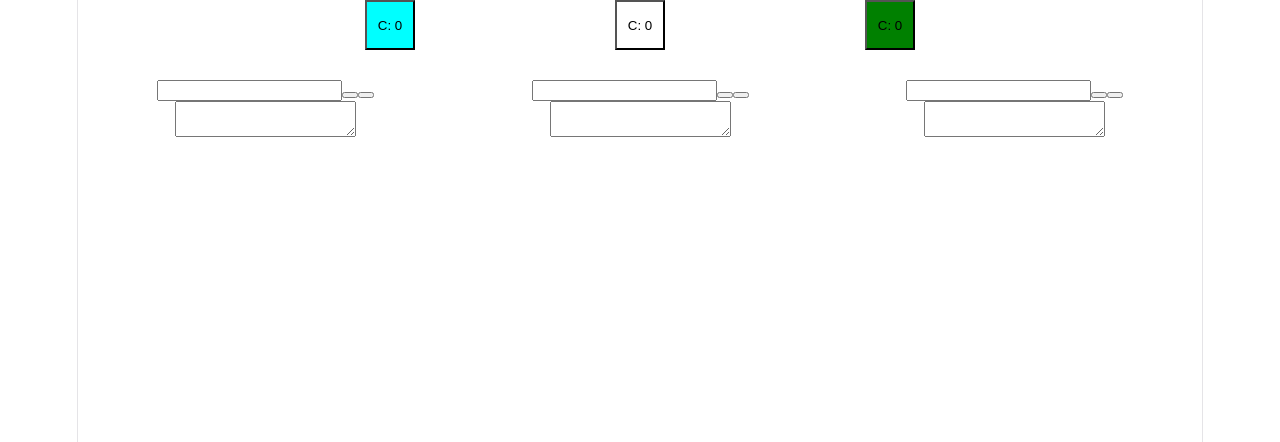
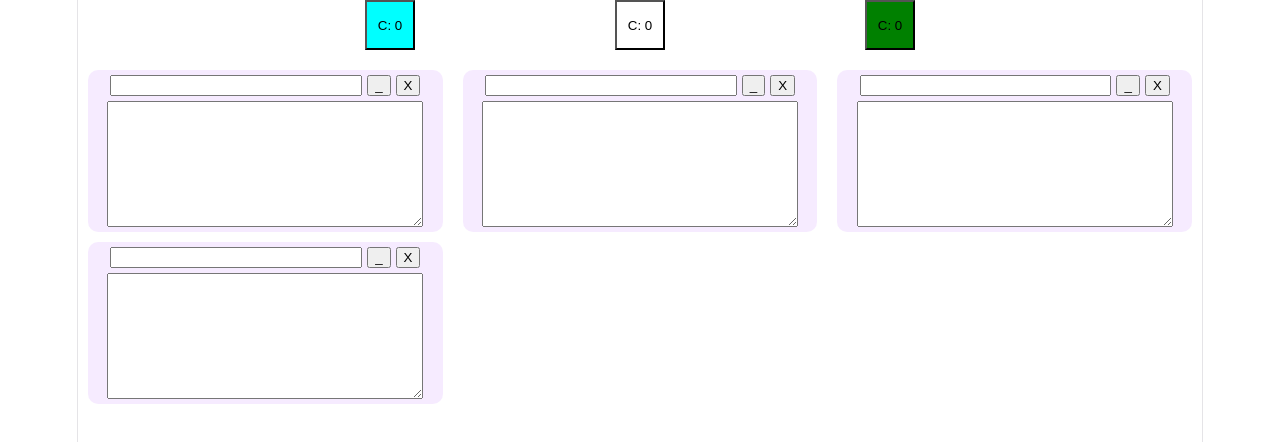
Before and after one commit to Tias-dev/frontend-labs, a website built with Vite: page dashboard-site/index.html in a window 1280 px wide. Shown: the top 442 px of the page. Built offline with nearby package versions, Linux system fonts and the light colour scheme.

Commit message:
add style for note widget

```diff
--- a/dashboard-site/src/core/views/button.ts
+++ b/dashboard-site/src/core/views/button.ts
@@ -4,11 +4,13 @@ import { ViewBase } from "./view_base";
 export class ButtonView extends ViewBase {
   private _handlers: (() => void)[] = [];
   protected _name: string;
+  protected _text: string;
 
-  constructor(id: number, name: string) {
+  constructor(id: number, name: string, text: string = "") {
     super(id, "button");
 
     this._name = name;
+    this._text = text;
 
     this.addEffect(new Effect(`button-${name}`));
   }
@@ -30,6 +32,7 @@ export class ButtonView extends ViewBase {
 
     result.setAttribute("type", "button");
     result.addEventListener("click", (e: Event) => this.onClick(e));
+    result.append(this._text);
 
     return result;
   }
--- a/dashboard-site/src/core/views/view_base.ts
+++ b/dashboard-site/src/core/views/view_base.ts
@@ -31,7 +31,7 @@ export class ViewBase implements Renderable {
     return this._base_element;
   }
 
-  protected addEffect(effect: Effect): void {
+  addEffect(effect: Effect): void {
     for (let i = 0; i < this._effects.length; ++i) {
       if (this._effects[i].id() == effect.id()) {
         return;
@@ -47,7 +47,7 @@ export class ViewBase implements Renderable {
     }
   }
 
-  protected removeEffect(effect: Effect): void {
+  removeEffect(effect: Effect): void {
     let new_effects: Effect[] = [];
     for (let i = 0; i < this._effects.length; ++i) {
       if (this._effects[i] == effect) {
--- a/dashboard-site/src/core/views/widget_topbar.ts
+++ b/dashboard-site/src/core/views/widget_topbar.ts
@@ -12,12 +12,14 @@ export class WidgetTopBarView extends ViewBase {
   constructor(id: number) {
     super(id, "div");
     this._label = new LabelView(GetId());
-    this._collapse_button = new ButtonView(GetId(), "collapse-button");
-    this._close_button = new ButtonView(GetId(), "close-button");
+    this._collapse_button = new ButtonView(GetId(), "collapse-button", "_");
+    this._close_button = new ButtonView(GetId(), "close-button", "X");
 
     this.addChild(this._label);
     this.addChild(this._collapse_button);
     this.addChild(this._close_button);
+
+    this._label.addEffect(new Effect("topbar-label"));
 
     this.addEffect(new Effect("topbar"));
   }
--- a/dashboard-site/src/core/widgets/note.ts
+++ b/dashboard-site/src/core/widgets/note.ts
@@ -1,3 +1,4 @@
+import { Effect } from "../effect";
 import { GetId } from "../id";
 import { TextView } from "../views/text";
 import { Widget } from "./widget";
@@ -9,6 +10,7 @@ export class Note extends Widget {
     const content = new TextView(GetId());
     super(id, content);
 
+    content.addEffect(new Effect("note-content"));
     content.addInputChangeHandler((new_text: string) => {
       this._text = new_text;
     });
--- a/dashboard-site/src/main.ts
+++ b/dashboard-site/src/main.ts
@@ -21,8 +21,10 @@ let toolbar = new ToolBarView(GetId(), [
 let note1 = new Note(GetId());
 let note2 = new Note(GetId());
 let note3 = new Note(GetId());
+let note4 = new Note(GetId());
 
 dashboard.addColumnWidget(0, note1);
+dashboard.addColumnWidget(0, note4);
 dashboard.addColumnWidget(1, note2);
 dashboard.addColumnWidget(2, note3);
 
--- a/dashboard-site/src/style.css
+++ b/dashboard-site/src/style.css
@@ -295,17 +295,6 @@ code {
   }
 }
 
-.dashboard {
-  display: flex;
-  width: 100%;
-  min-height: 100px;
-}
-
-.dashboard-column {
-  border: thick double white;
-  width: 100%;
-}
-
 .toolbar {
   min-height: 30px;
   display: flex;
@@ -333,3 +322,41 @@ code {
 .horizontal-separator {
   width: 100%;
 }
+
+.dashboard {
+  display: flex;
+  width: 100%;
+  min-height: 100px;
+}
+
+.dashboard-column {
+  margin-inline: 10px;
+  display: grid;
+  align-items: start;
+  gap: 10px;
+  width: 100%;
+}
+
+.widget {
+  background: var(--accent-bg);
+  padding: 5px;
+  display: grid;
+  gap: 5px;
+  place-items: center;
+  border-radius: 10px;
+}
+
+.topbar {
+  width: 90%;
+  display: flex;
+  gap: 5px;
+}
+
+.topbar-label {
+  width: 100%;
+}
+
+.note-content {
+  width: 90%;
+  min-height: 120px;
+}
```
